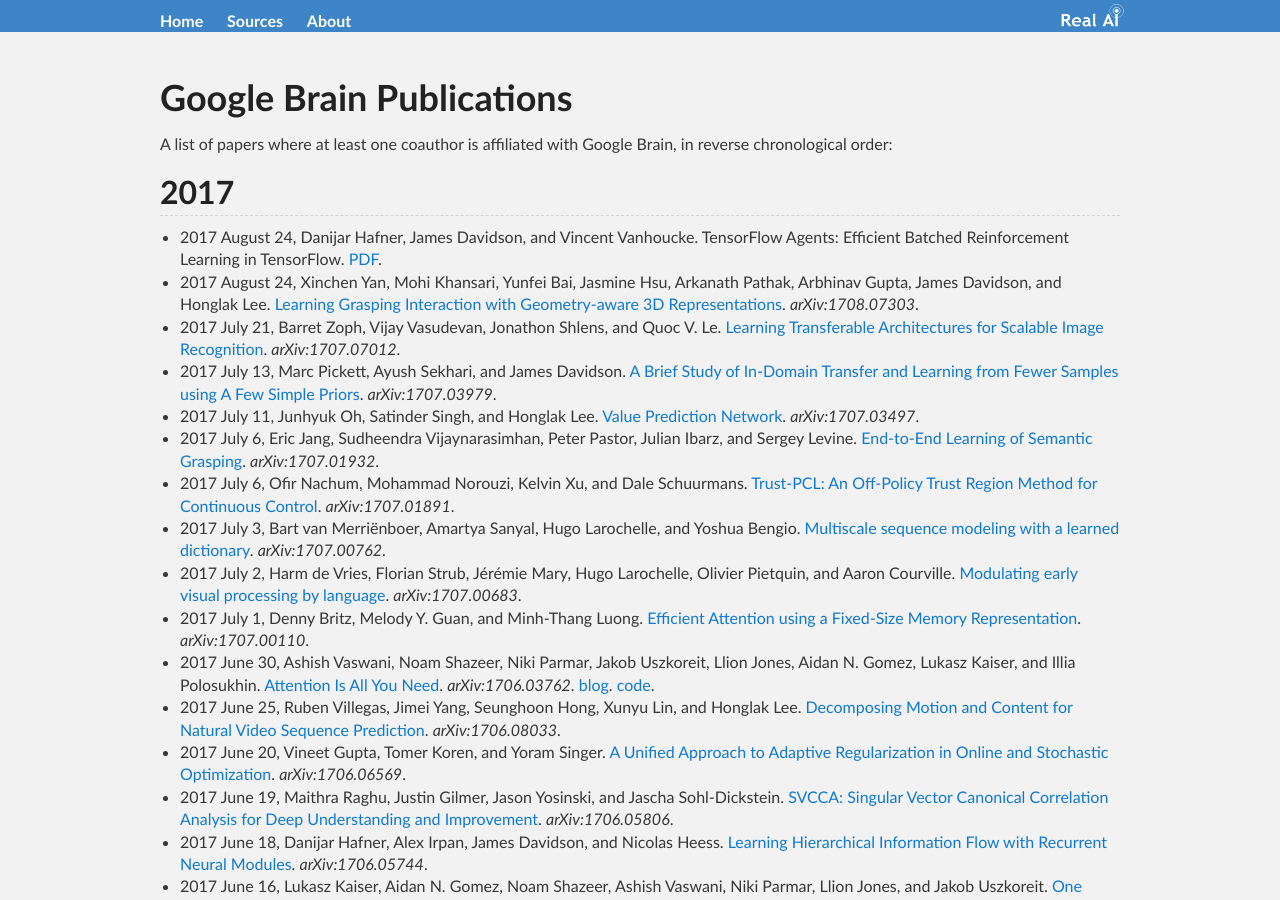
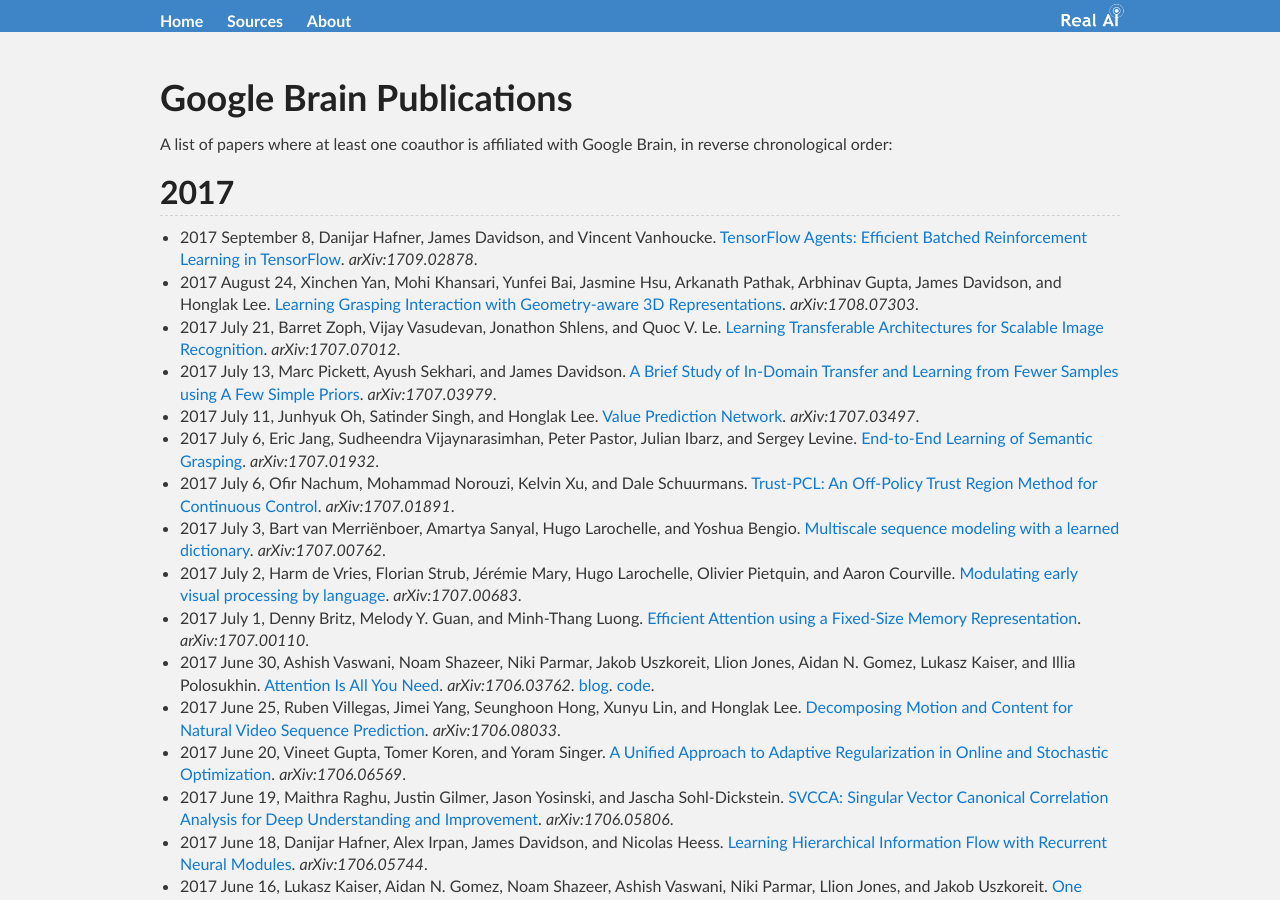
Before and after one commit to Tonywuhk/realai.org, a Jekyll site: the page built from labs/google-brain-publications.md, in a window 1280 px wide and 900 px high. Built offline with Jekyll 4.4.1, drawn with Linux system fonts in a browser that asks for light colours; our own code applies the rules of GitHub Pages for plain Markdown files; the repository's description, which GitHub fills in, is left out.

Commit message:
Update files

```diff
--- a/labs/google-brain-publications.md
+++ b/labs/google-brain-publications.md
@@ -7,7 +7,7 @@
 
 ## 2017
 
-* 2017 August 24, Danijar Hafner, James Davidson, and Vincent Vanhoucke. TensorFlow Agents: Efficient Batched Reinforcement Learning in TensorFlow. [PDF](https://drive.google.com/file/d/0B20Yn-GSaVHGMVlPanRTRlNIRlk/view).
+* 2017 September 8, Danijar Hafner, James Davidson, and Vincent Vanhoucke. [TensorFlow Agents: Efficient Batched Reinforcement Learning in TensorFlow](https://arxiv.org/abs/1709.02878). *arXiv:1709.02878*.
 * 2017 August 24, Xinchen Yan, Mohi Khansari, Yunfei Bai, Jasmine Hsu, Arkanath Pathak, Arbhinav Gupta, James Davidson, and Honglak Lee. [Learning Grasping Interaction with Geometry-aware 3D Representations](https://arxiv.org/abs/1708.07303). *arXiv:1708.07303*.
 * 2017 July 21, Barret Zoph, Vijay Vasudevan, Jonathon Shlens, and Quoc V. Le. [Learning Transferable Architectures for Scalable Image Recognition](https://arxiv.org/abs/1707.07012). *arXiv:1707.07012*.
 * 2017 July 13, Marc Pickett, Ayush Sekhari, and James Davidson. [A Brief Study of In-Domain Transfer and Learning from Fewer Samples using A Few Simple Priors](https://arxiv.org/abs/1707.03979). *arXiv:1707.03979*.
```
Also changed, not shown: course/tensorflow/README.md (+1 -1 lines), labs/fair-publications.md (+1 -0 lines), course/tensorflow/MNIST-data-1.png, 1 other file.
